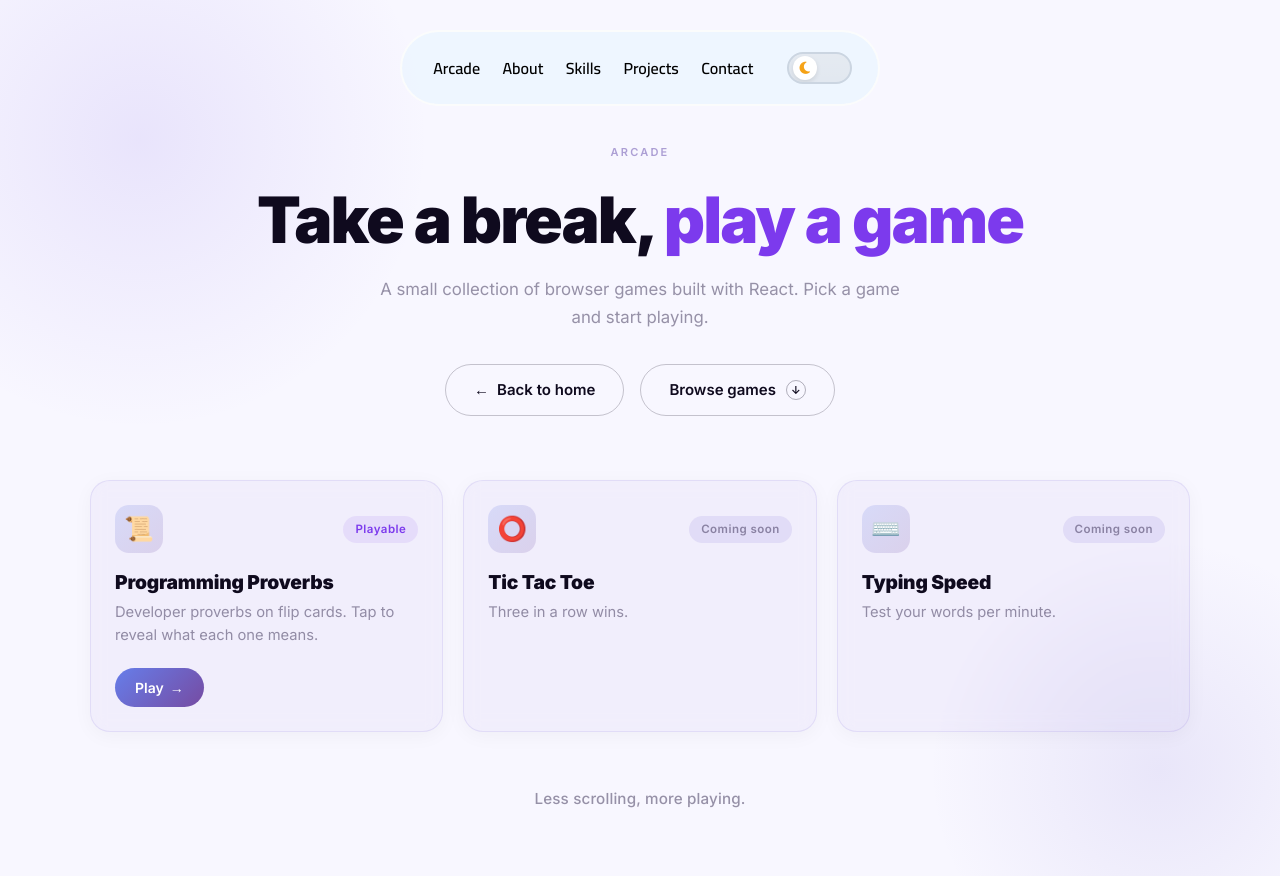
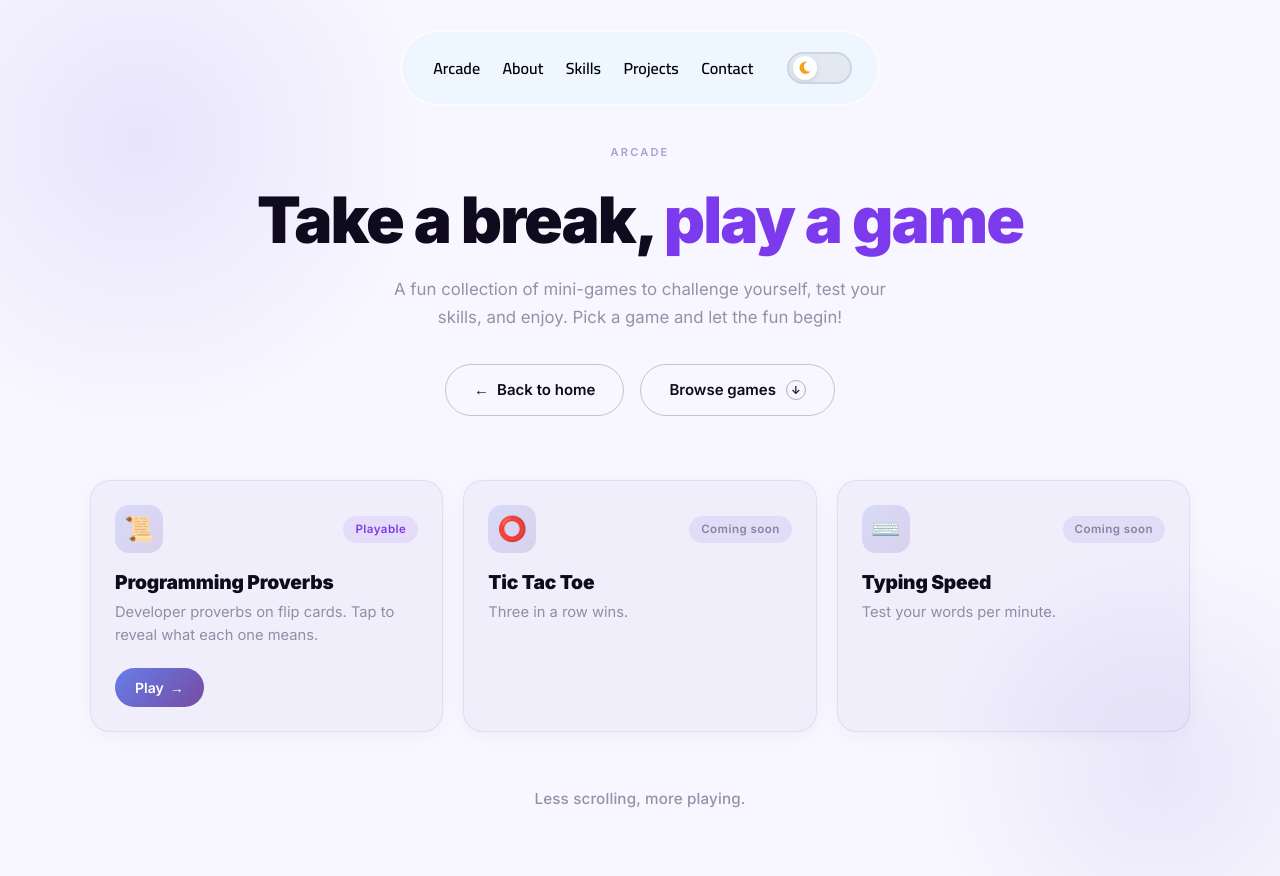
Before and after one commit to MOHAMED54353/My-Portfolio, a React (Vite) app: page /arcade in a window 1280 px wide. Shown: the top 876 px of the page. Built offline with nearby package versions, Linux system fonts and the light colour scheme.

Commit message:
Update arcade description for clarity and engagement

```diff
--- a/src/Pages/Arcade.jsx
+++ b/src/Pages/Arcade.jsx
@@ -29,8 +29,8 @@ const Arcade = () => {
                         Take a break, <span className="arcade-accent">play a game</span>
                     </h1>
                     <p className="arcade-sub">
-                        A small collection of browser games built with React.
-                        Pick a game and start playing.
+                        A fun collection of mini-games to challenge yourself,
+                        test your skills, and enjoy. Pick a game and let the fun begin!
                     </p>
 
                     <div className="arcade-actions">
```
